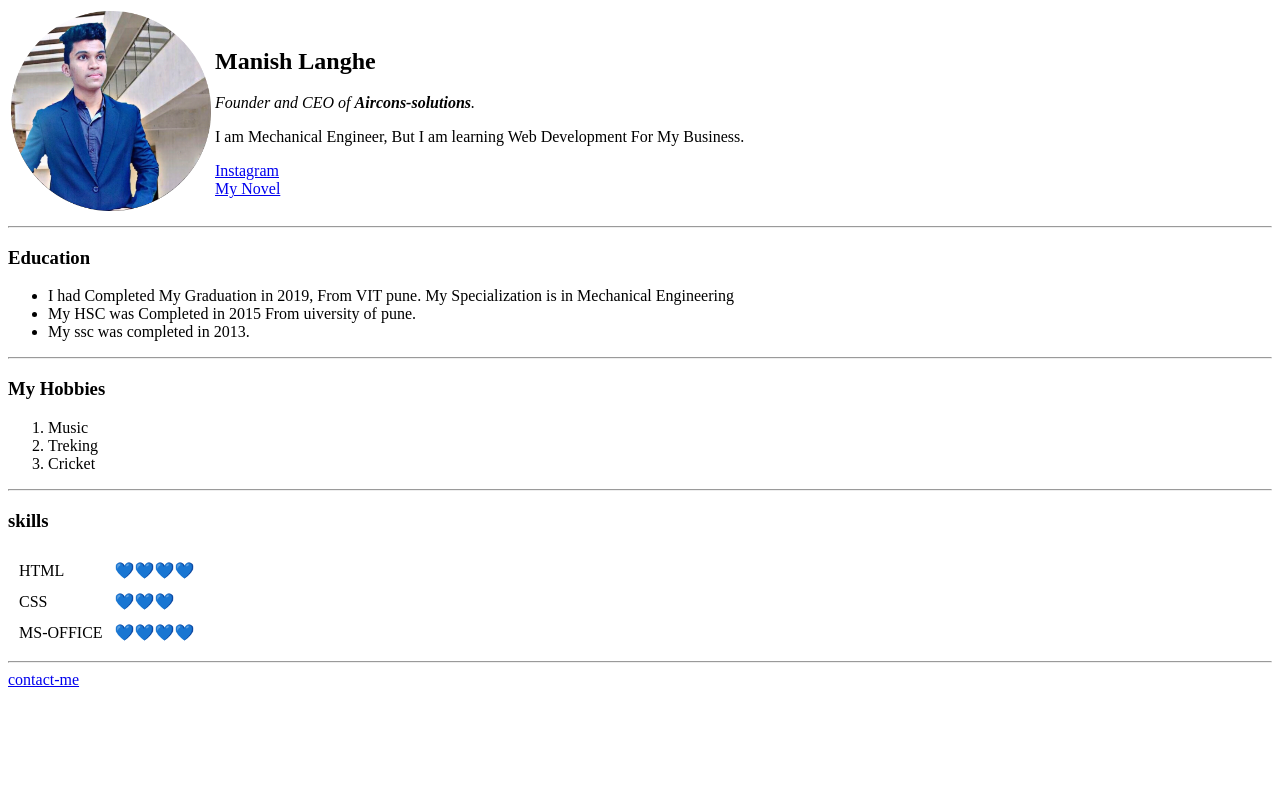
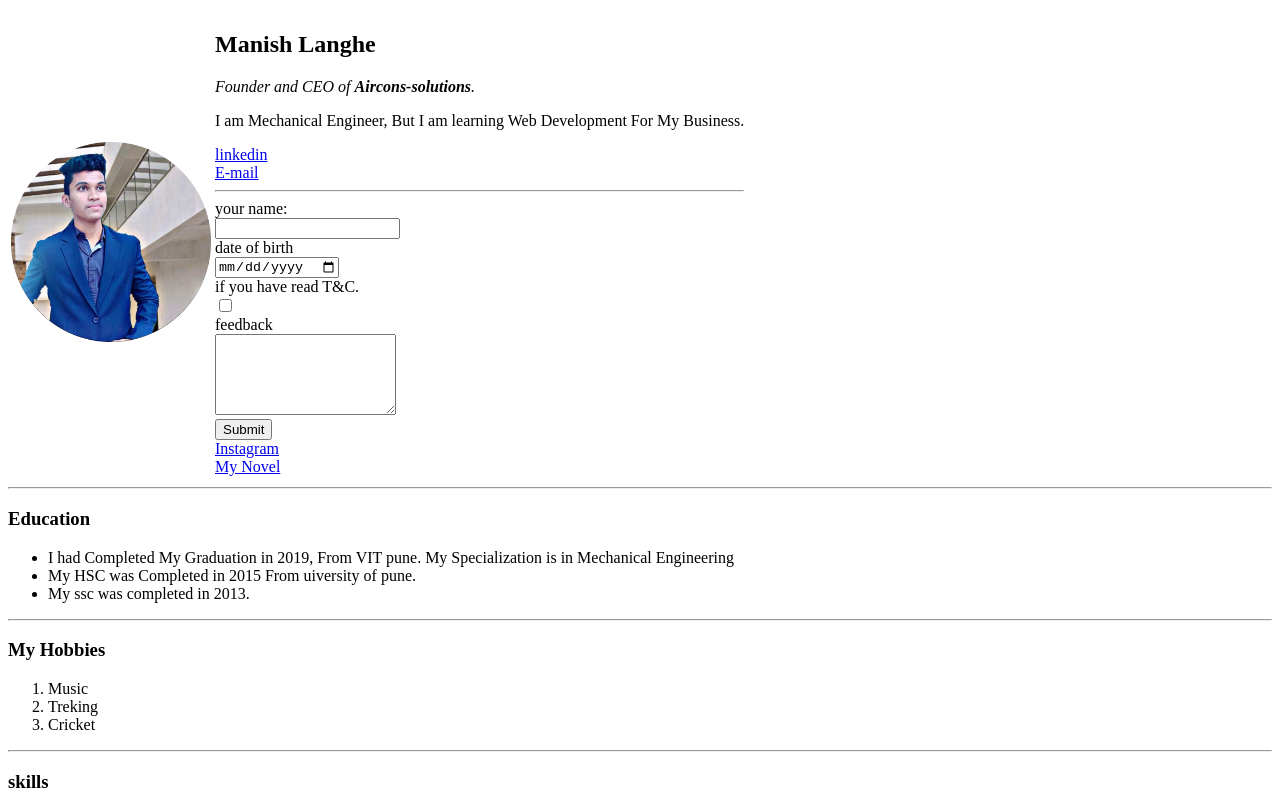
Before and after one commit to 2manishlanghe/cv, a plain HTML site: page index.html in a window 1280 px wide. Shown: the top 800 px of the page. Drawn offline with Linux system fonts and the light colour scheme.

Commit message:
update index.html

```diff
--- a/index.html
+++ b/index.html
@@ -13,6 +13,31 @@
        <td><h2>Manish Langhe</h2>
        <p><em>Founder and CEO of <strong>Aircons-solutions</strong>.</em></p>
        <p>I am Mechanical Engineer, But I am learning Web Development For My Business.</p>
+        <!DOCTYPE html>
+<html lang="en" dir="ltr">
+  <head>
+    <meta charset="utf-8">
+    <title>contact-us</title>
+  </head>
+  <body>
+    <a href="https://in.linkedin.com/in/manish-langhe-73919b126">linkedin</a><br>
+    <a href="2manishlanghe@gmail.com">E-mail</a>
+    <hr>
+    <form class="" action="index.html" method="post">
+      <label>your name:</label><br>
+      <input type="text" name="" value=""><br>
+      <label>date of birth</label><br>
+      <input type="date" name=""><br>
+      <label>if you have read T&C.</label><br>
+      <input type="checkbox" name=""><br>
+      <label>feedback</label><br>
+      <textarea name="name" rows="5" cols="20"></textarea><br>
+      <input type="submit" name="">
+
+    </form>
+
+  </body>
+</html>
        <a href="https://www.instagram.com/manish__langhe/">Instagram</a> <br>
        <a href="http://ijsrd.com/Article.php?manuscript=IJSRDV7I30330">My Novel</a></td>
      </tr>
```
